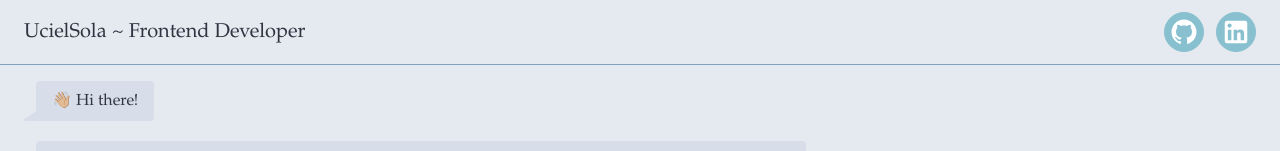
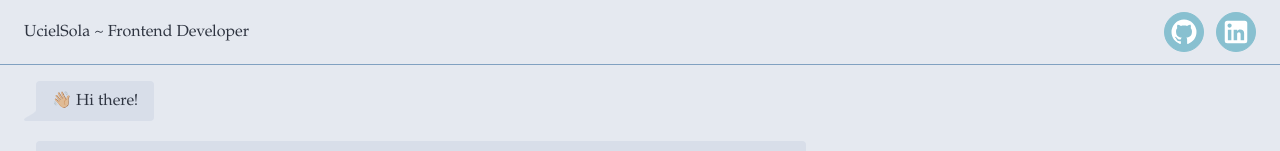
Before and after one commit to ucielsola/website, a SvelteKit app: page / in a window 1280 px wide. Shown: the top 151 px of the page. Built offline with nearby package versions, Linux system fonts and the light colour scheme.

Commit message:
decrease title size

```diff
--- a/src/routes/+page.svelte
+++ b/src/routes/+page.svelte
@@ -12,7 +12,7 @@
 <div class="relative flex h-dvh w-dvw flex-col overflow-hidden bg-base-200 dark:bg-base-300">
 	<div class="flex items-center justify-between px-6 border-b border-secondary py-3">
 		<h1 class="absolute top-0 text-white/0">Uciel Sola</h1>
-		<h2 class="text-xl">UcielSola ~ Frontend Developer</h2>
+		<h2>UcielSola ~ Frontend Developer</h2>
 		<div class="flex items-center gap-3">
 			<a
 				class="btn btn-circle btn-accent dark:btn-primary p-1 text-white"
```
